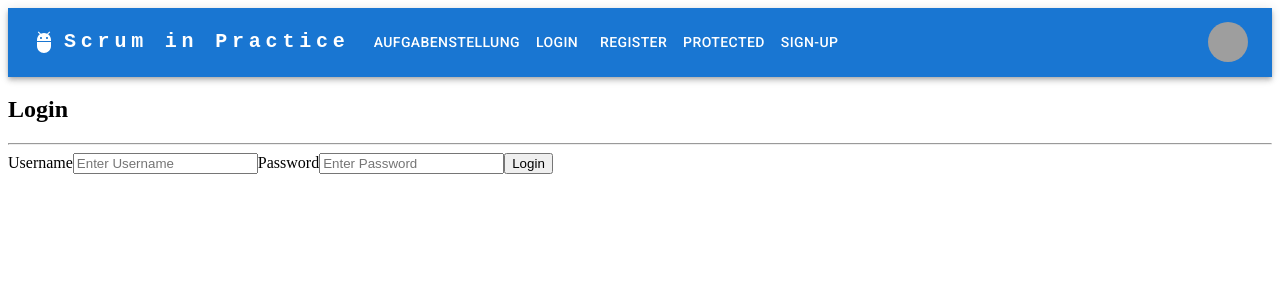
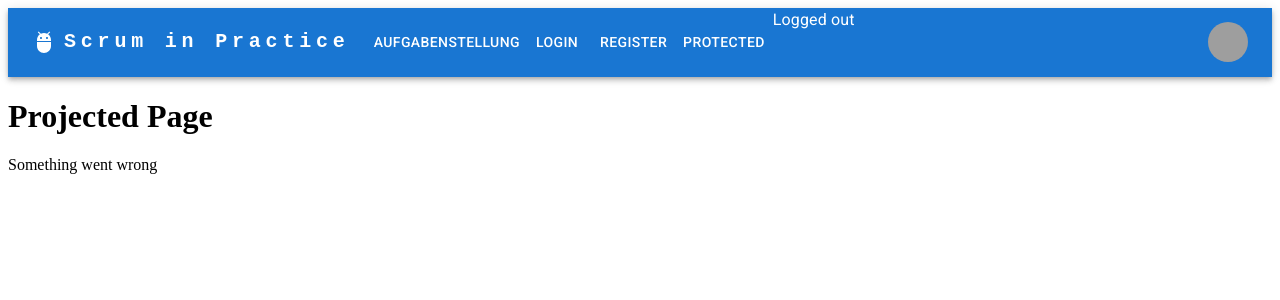
Before and after one commit to 2mey10/Scrum-in-Practice-Preparation-Task, a React (Create React App) app in the folder frontend/: page /protected in a window 1280 px wide. Before the commit this address led to /login. Shown: the top 300 px of the page. Built offline with nearby package versions, Linux system fonts and the light colour scheme; grey boxes are pictures that could not be loaded.

Commit message:
added functioning login

```diff
--- a/frontend/src/components/navbar.js
+++ b/frontend/src/components/navbar.js
@@ -13,6 +13,8 @@ import Tooltip from '@mui/material/Tooltip';
 import MenuItem from '@mui/material/MenuItem';
 import AdbIcon from '@mui/icons-material/Adb';
 import {Link} from "react-router-dom";
+import {createContext, useContext} from "react";
+import AuthContext from "../context/AuthContext";
 
 const pages = ['Products', 'Pricing', 'Blog'];
 const settings = ['Profile', 'Account', 'Dashboard', 'Logout'];
@@ -35,6 +37,9 @@ function ResponsiveAppBar() {
     const handleCloseUserMenu = () => {
         setAnchorElUser(null);
     };
+
+    const { user, logoutUser } = useContext(AuthContext);
+    console.log(user)
 
     return (
         <AppBar position="static">
@@ -124,15 +129,7 @@ function ResponsiveAppBar() {
                         >
                             {"Aufgabenstellung"}
                         </Button>
-                        {/*</Link>*/}
-                        {/*    <Button*/}
-                        {/*        key={"Accounts"}*/}
-                        {/*        component={Link}*/}
-                        {/*        to="/accounts"*/}
-                        {/*        sx={{ my: 2, color: 'white', display: 'block' }}*/}
-                        {/*    >*/}
-                        {/*        {"Accounts"}*/}
-                        {/*    </Button>*/}
+
                         <Button
                             key={"login"}
                             component={Link}
@@ -149,6 +146,7 @@ function ResponsiveAppBar() {
                         >
                             {"register"}
                         </Button>
+
                         <Button
                             key={"protected"}
                             component={Link}
@@ -157,20 +155,30 @@ function ResponsiveAppBar() {
                         >
                             {"protected"}
                         </Button>
-                        {/*<Button*/}
-                        {/*    key={"Login"}*/}
-                        {/*    onClick={handleCloseNavMenu}*/}
-                        {/*    sx={{ my: 2, color: 'white', display: 'block' }}*/}
-                        {/*>*/}
-                        {/*    {"Login"}*/}
-                        {/*</Button>*/}
-                            <Button
-                                key={"Sign-Up"}
-                                onClick={handleCloseNavMenu}
-                                sx={{ my: 2, color: 'white', display: 'block' }}
-                            >
-                                {"Sign-Up"}
-                            </Button>
+
+
+
+                        {user?(
+
+                            <>
+                                <Button
+                                    key={"Logout"}
+                                    onClick={logoutUser}
+                                    sx={{ my: 2, color: 'white', display: 'block' }}
+                                >
+                                    {"Logout"}
+                                </Button>
+
+                                <Typography>
+                                    Logged in
+                                </Typography>
+                            </>) : (
+                            <>
+                                <Typography>
+                                    Logged out
+                                </Typography>
+                            </>
+                        )}
 
                     </Box>
 
--- a/frontend/src/routes/root.jsx
+++ b/frontend/src/routes/root.jsx
@@ -5,13 +5,14 @@ import Typography from "@mui/material/Typography";
 import "../index.css";
 import Footer from "../components/Footer";
 import { BrowserRouter as Router, Route, Switch } from "react-router-dom";
-import {PrivateRoute} from "../utils/PrivateRoute";
+import {PrivateRoute,PrivateOutlet} from "../utils/PrivateRoute";
 import { AuthProvider } from "../context/AuthContext";
 import Home from "../views/HomePage";
 import Login from "../views/LoginPage";
 import Register from "../views/RegisterPage";
 import ProtectedPage from "../views/ProtectedPage";
 import Aufgabenstellung from "./aufgabenstellung";
+import AuthContextProvider from '../context/AuthContext';
 export default function Root() {
     return (
         <>
@@ -23,11 +24,11 @@ export default function Root() {
                     <Route element={<Login/>} path="/login" />
                     <Route element={<Register/>} path="/register" />
                     <Route element={<Home/>} path="/" />
-                    <Route exact path='/' element={<PrivateRoute/>}>
-                        <Route exact path="/protected" element={<Home/>}/>
+                    <Route exact path='/' element={<PrivateOutlet/>}>
+                        <Route exact path="/protected" element={<ProtectedPage/>}/>
                     </Route>
+                    {/*<PrivateRoute component={ProtectedPage} path="/protected" exact />*/}
                 </Routes>
-
                 </AuthProvider>
             </div>
         </>
--- a/frontend/src/utils/PrivateRoute.js
+++ b/frontend/src/utils/PrivateRoute.js
@@ -1,10 +1,15 @@
-import React from 'react';
-import { Navigate, Outlet } from 'react-router-dom';
+import React, {useContext} from 'react';
+import {Navigate, Outlet, Route} from 'react-router-dom';
+import AuthContext from "../context/AuthContext";
+import * as PropTypes from "prop-types";
 
-export const PrivateRoute = () => {
-    const auth = null; // determine if authorized, from context or however you're doing it
 
-    // If authorized, return an outlet that will render child elements
-    // If not, return element that will navigate to login page
+function PrivateRoute({ children }) {
+    const auth = useContext(AuthContext);
+    return auth ? children : <Navigate to="/login" />;
+}
+function PrivateOutlet() {
+    const auth = useContext(AuthContext);
     return auth ? <Outlet /> : <Navigate to="/login" />;
 }
+export {PrivateOutlet, PrivateRoute}
--- a/frontend/src/utils/useAxios.js
+++ b/frontend/src/utils/useAxios.js
@@ -4,7 +4,7 @@ import dayjs from "dayjs";
 import { useContext } from "react";
 import AuthContext from "../context/AuthContext";
 
-const baseURL = "http://127.0.0.1:8000/api";
+const baseURL = "http://127.0.0.1:8000/registration";
 
 const useAxios = () => {
     const { authTokens, setUser, setAuthTokens } = useContext(AuthContext);
```
Also changed, not shown: 1 other file (tests, documents, lock files or other folders).
